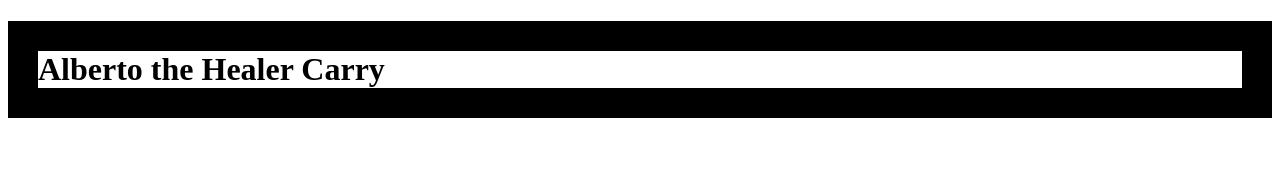
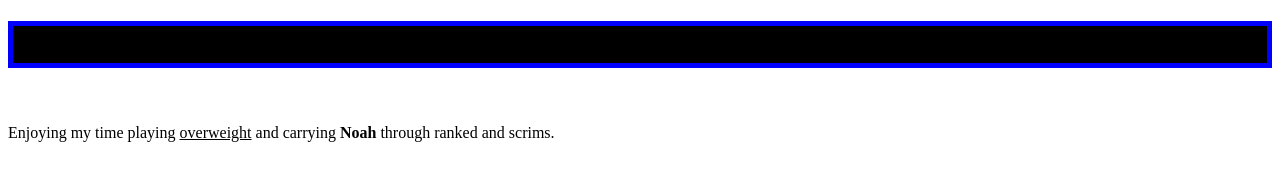
Before and after one commit to Luseba/SE111_22_202320, a plain HTML site: page w1/index.html in a window 1280 px wide. Drawn offline with Linux system fonts and the light colour scheme.

Commit message:
end of w1d2 demo

```diff
--- a/w1/index.html
+++ b/w1/index.html
@@ -13,11 +13,16 @@
 <body>
     <div>
 
-        <h1 style="border:30px solid black">Alberto the Healer Carry</h1>
+        <h1 style="border:5px solid blue; background-color: black; ">Alberto the Healer Carry</h1>
 
         <br>
 
-        <p></p>
+        <p>Enjoying my time playing <u>overweight</u> and carrying <b>Noah</b> through ranked and scrims.
+
+
+
+
+        </p>
 
 
 
```
